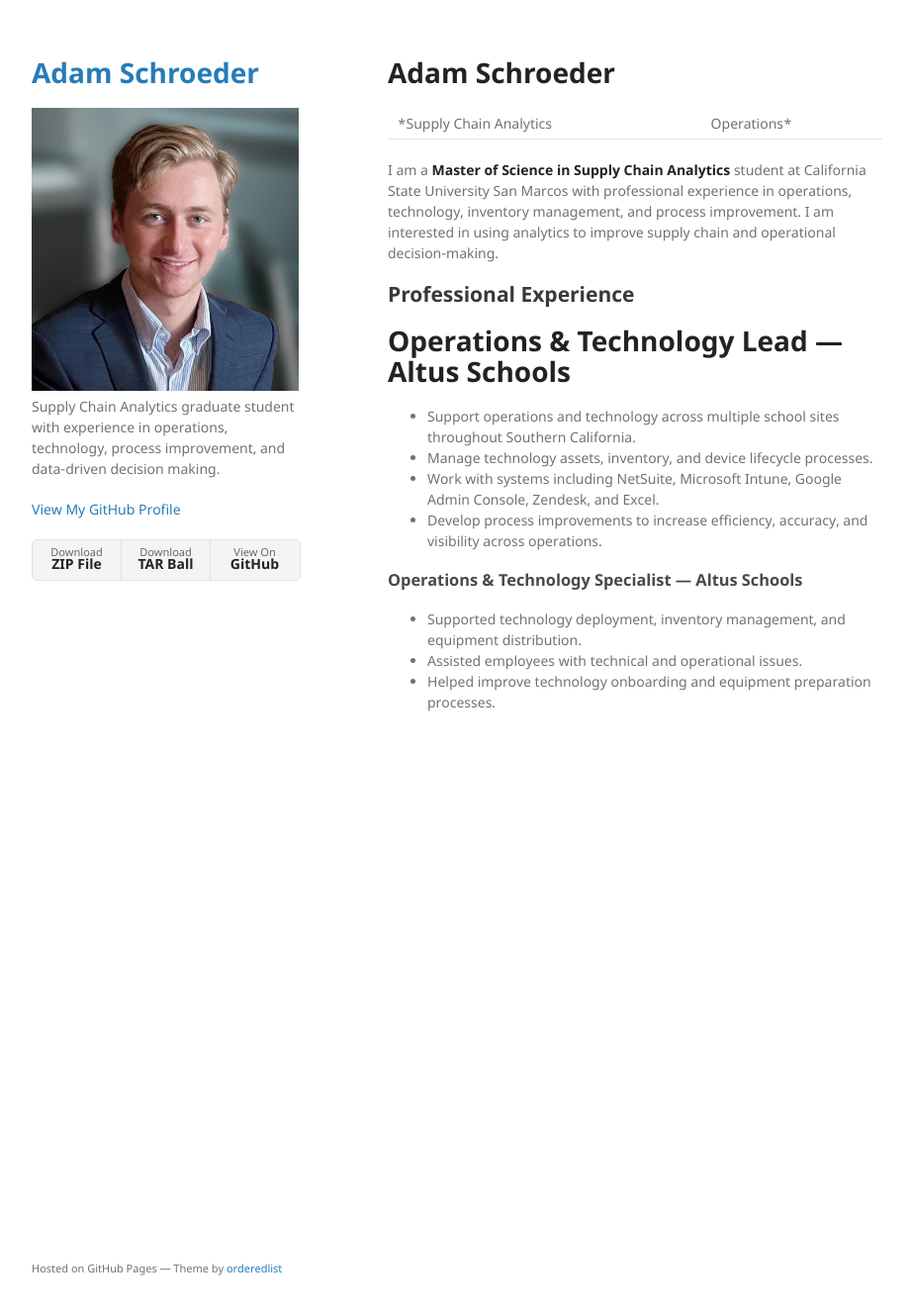
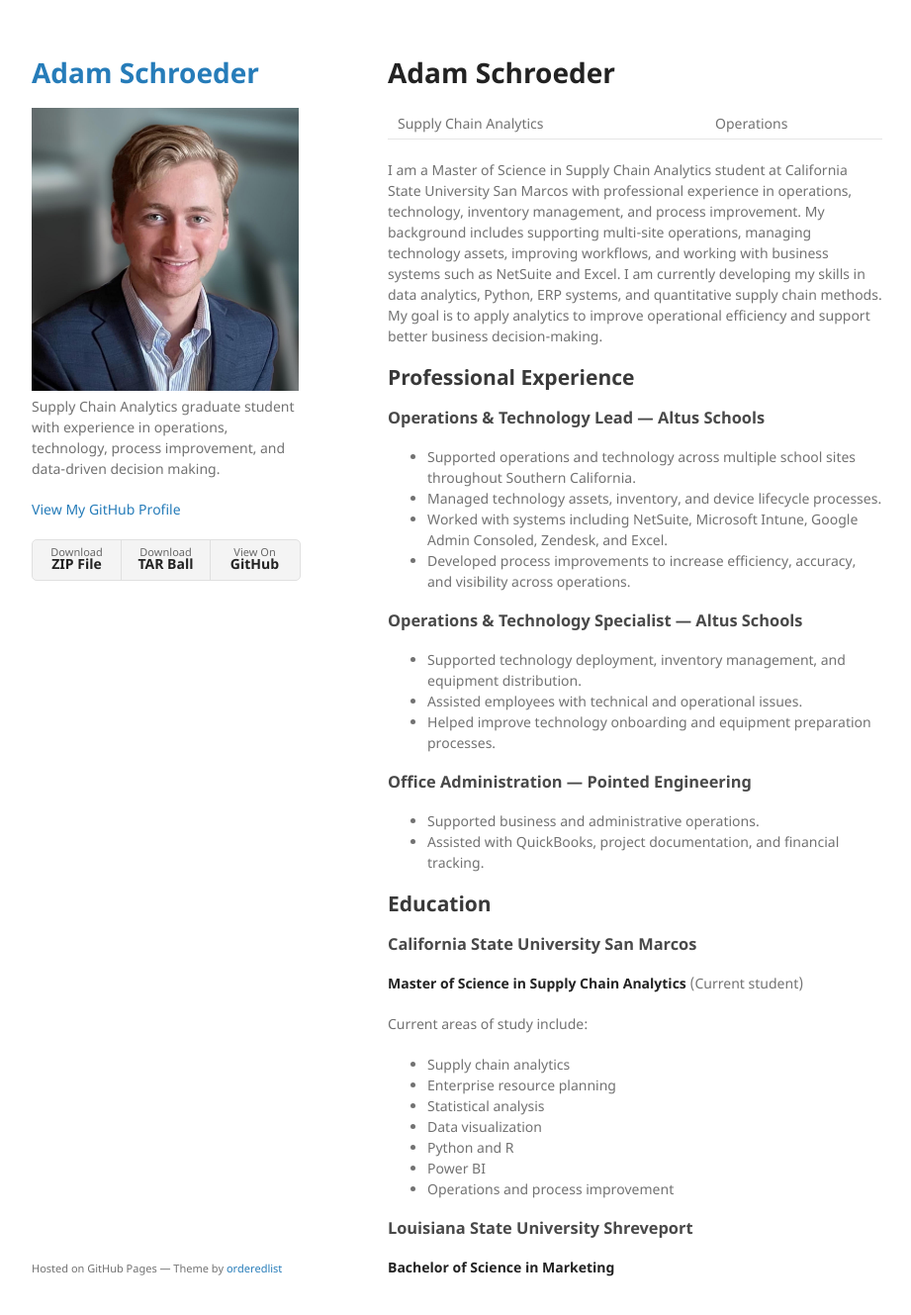
Before and after one commit to AdamSchroeder27/AdamSchroeder27.github.io, a Jekyll site: the page built from index.md, in a window 1280 px wide and 1361 px high. Shown: the top 1329 px of the window at 99% size, without its empty margins (178-1099 px from the left). Built offline with Jekyll 4.4.1, drawn with Linux system fonts in a browser that asks for light colours; our own code applies the rules of GitHub Pages for plain Markdown files.

Commit message:
2nd draft

```diff
--- a/index.md
+++ b/index.md
@@ -3,20 +3,45 @@ layout: default
 ---
 # Adam Schroeder
 
-*Supply Chain Analytics | Operations*
+Supply Chain Analytics | Operations
 
-I am a **Master of Science in Supply Chain Analytics** student at California State University San Marcos with professional experience in operations, technology, inventory management, and process improvement. I am interested in using analytics to improve supply chain and operational decision-making.
+I am a Master of Science in Supply Chain Analytics student at California State University San Marcos with professional experience in operations, technology, inventory management, and process improvement. My background includes supporting multi-site operations, managing technology assets, improving workflows, and working with business systems such as NetSuite and Excel. I am currently developing my skills in data analytics, Python, ERP systems, and quantitative supply chain methods. My goal is to apply analytics to improve operational efficiency and support better business decision-making.
 
 ## Professional Experience
 
-# Operations & Technology Lead — Altus Schools
+### Operations & Technology Lead — Altus Schools
 
-- Support operations and technology across multiple school sites throughout Southern California.
-- Manage technology assets, inventory, and device lifecycle processes.
-- Work with systems including NetSuite, Microsoft Intune, Google Admin Console, Zendesk, and Excel.
-- Develop process improvements to increase efficiency, accuracy, and visibility across operations.
+- Supported operations and technology across multiple school sites throughout Southern California.
+- Managed technology assets, inventory, and device lifecycle processes.
+- Worked with systems including NetSuite, Microsoft Intune, Google Admin Consoled, Zendesk, and Excel.
+- Developed process improvements to increase efficiency, accuracy, and visibility across operations.
 
 ### Operations & Technology Specialist — Altus Schools
 - Supported technology deployment, inventory management, and equipment distribution.
 - Assisted employees with technical and operational issues.
 - Helped improve technology onboarding and equipment preparation processes.
+
+### Office Administration — Pointed Engineering
+
+- Supported business and administrative operations.
+- Assisted with QuickBooks, project documentation, and financial tracking.
+
+## Education
+
+### California State University San Marcos
+
+**Master of Science in Supply Chain Analytics** (Current student)
+
+Current areas of study include:
+
+- Supply chain analytics
+- Enterprise resource planning
+- Statistical analysis
+- Data visualization
+- Python and R
+- Power BI
+- Operations and process improvement
+
+### Louisiana State University Shreveport
+
+**Bachelor of Science in Marketing**
```
